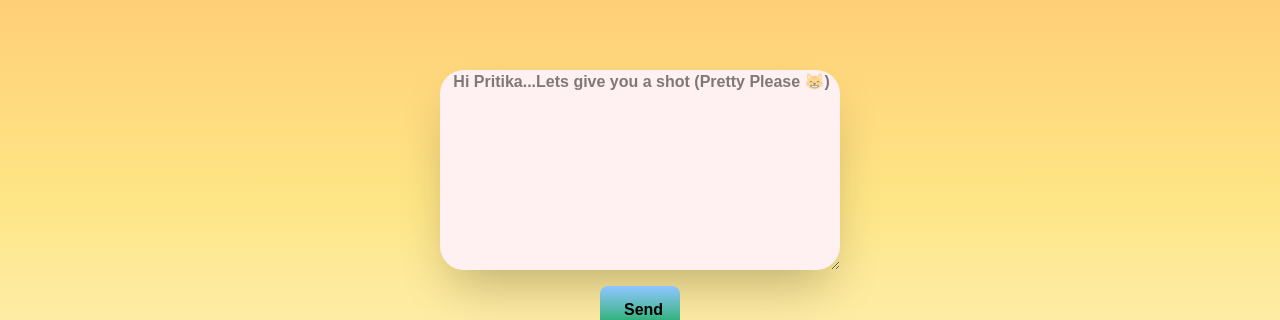
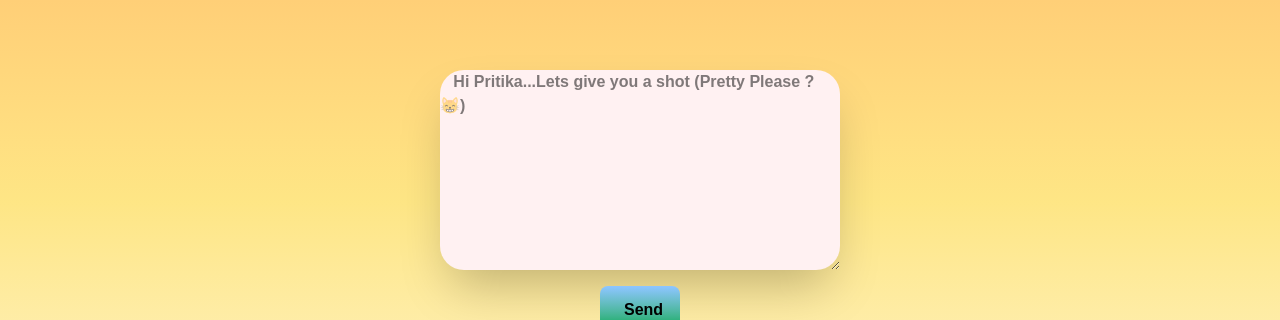
Before and after one commit to pri-gression/Reject-Me-If-You-Can, a Next.js app: page / in a window 1280 px wide. Both pictures are taken after a click on the button "Hire Pritika". Shown: the part 198-518 px from the top of the page. Built offline with nearby package versions, Linux system fonts and the light colour scheme.

Commit message:
placeholder text changed

```diff
--- a/app/page.tsx
+++ b/app/page.tsx
@@ -91,7 +91,7 @@ export default function App(){
               <textarea className = "bg-rose-50 text-black rounded-3xl w-100 h-50 font-semibold w-50 shadow-2xl focus:ring-2 focus:ring-orange-300 focus:outline-none"
               value = {message}
               onChange = {(e) => setMessage(e.target.value)}
-              placeholder = "   Hi Pritika...Lets give you a shot (Pretty Please 😸)"
+              placeholder = "   Hi Pritika...Lets give you a shot (Pretty Please ? 😸)"
               />
 
               <button onClick = {() => {sendMessage(); confetti();}}
```
